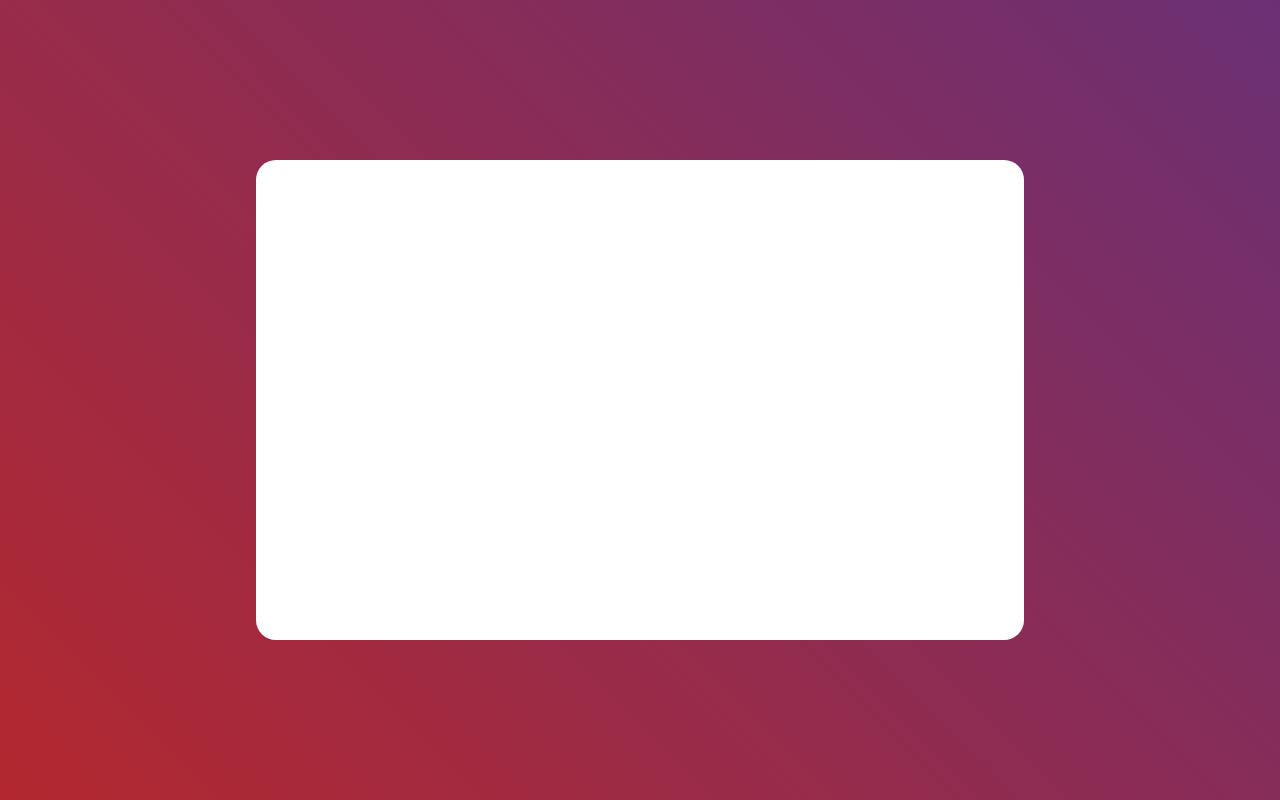
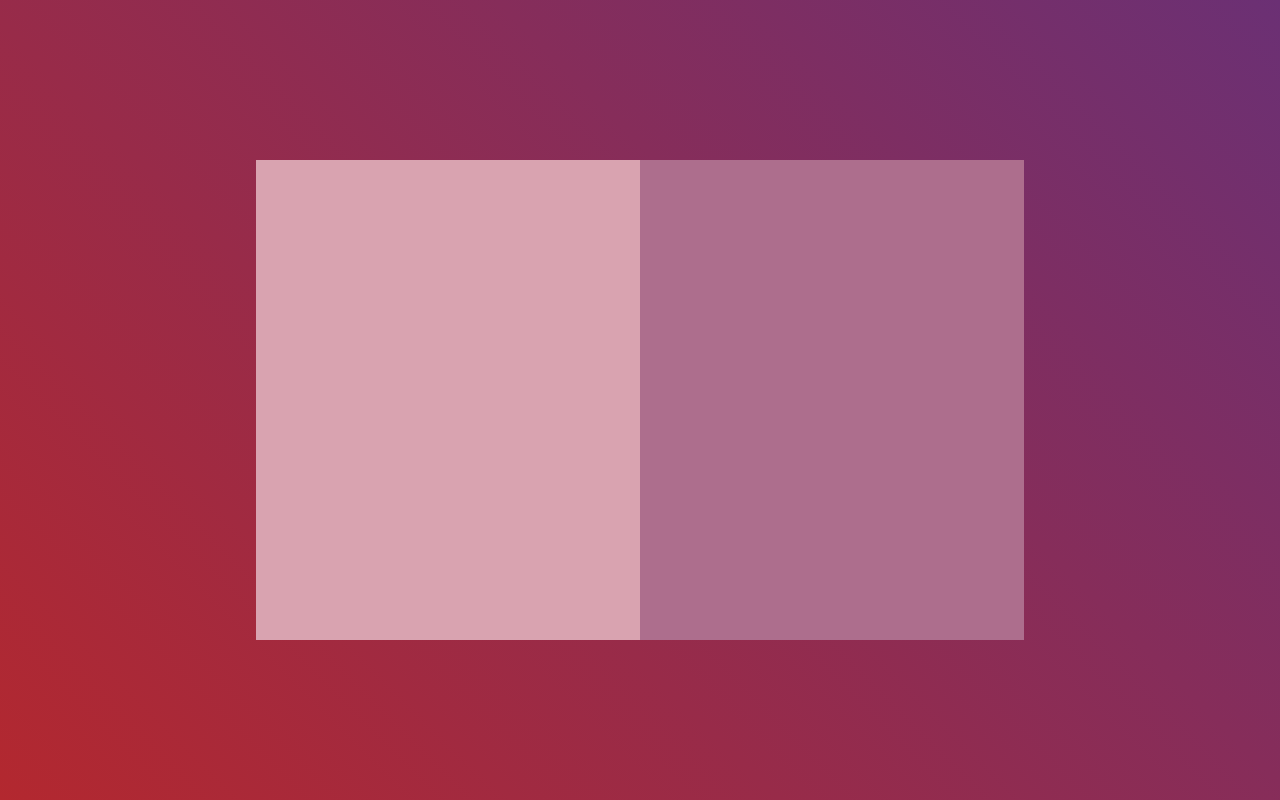
Before and after one commit to abu-huraira-dev-22/Roll_Dice_Game, a plain HTML site: page index.html in a window 1280 px wide. Drawn offline with Linux system fonts and the light colour scheme.

Commit message:
Added new feature or updated code

```diff
--- a/index.html
+++ b/index.html
@@ -9,8 +9,8 @@
 <body>
     <div id="main">
         <div id="mainBox">
-            <div id="player1"></div>
-            <div id="player2"></div>
+            <div class="player" id="player1"></div>
+            <div class="player" id="player2"></div>
         </div>
     </div>
 </body>
--- a/style.css
+++ b/style.css
@@ -18,4 +18,18 @@
     height: 60%;
     background-color: white;
     border-radius: 20px;
+    display: flex;
 }
+
+.player{
+    width: 50%;
+    background-color: blue;
+}
+
+#player1{
+    background-color: #d9a3b0;
+}
+
+#player2{
+    background-color: #ad6e8d;
+}
```
